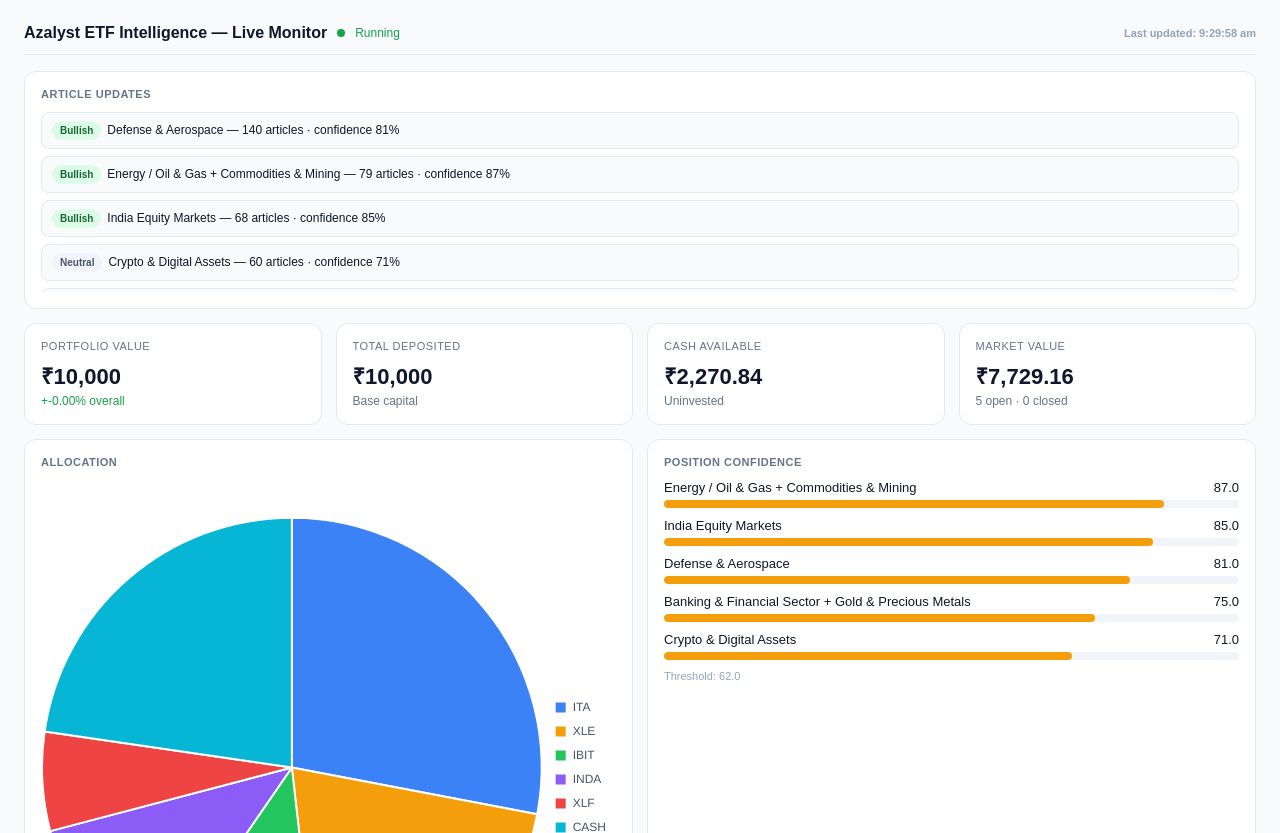
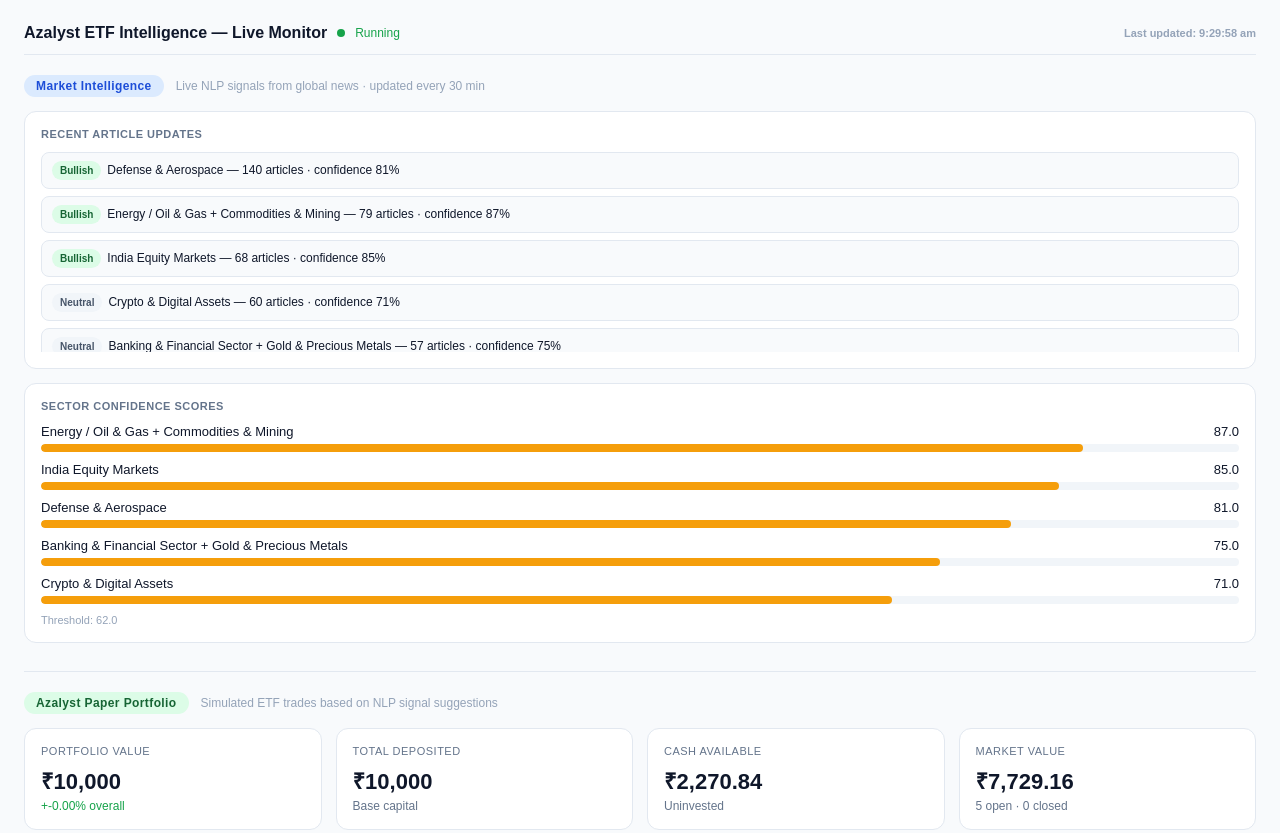
Before and after one commit to gitdhirajsv/Azalyst-ETF-Intelligence, a plain HTML site: page index.html in a window 1280 px wide. Shown: the top 833 px of the page. Drawn offline with nearby package versions, Linux system fonts and the light colour scheme.

Commit message:
Add files via upload

```diff
--- a/index.html
+++ b/index.html
@@ -11,13 +11,33 @@
 
   .header {
     font-size: 16px; font-weight: 600; color: #0f172a;
-    margin-bottom: 16px; padding-bottom: 12px;
+    margin-bottom: 20px; padding-bottom: 12px;
     border-bottom: 1px solid #e2e8f0;
     display: flex; align-items: center; gap: 10px;
   }
   .dot { width: 8px; height: 8px; background: #16a34a; border-radius: 50%; display: inline-block; }
   .running { font-size: 12px; color: #16a34a; font-weight: 400; }
   .last-updated { font-size: 11px; color: #94a3b8; margin-left: auto; }
+
+  .section-header {
+    display: flex; align-items: center; gap: 12px;
+    margin-bottom: 14px;
+  }
+  .section-badge {
+    font-size: 12px; font-weight: 700; letter-spacing: 0.4px;
+    padding: 4px 12px; border-radius: 20px;
+    background: #dbeafe; color: #1d4ed8;
+  }
+  .portfolio-badge {
+    background: #dcfce7; color: #166534;
+  }
+  .section-desc {
+    font-size: 12px; color: #94a3b8;
+  }
+  .section-divider {
+    border: none; border-top: 1px solid #e2e8f0;
+    margin: 28px 0 20px;
+  }
 
   .row { display: grid; gap: 14px; margin-bottom: 14px; }
   .r2 { grid-template-columns: 1fr 1fr; }
@@ -58,7 +78,7 @@
   .log-line.ok   { color: #16a34a; }
   .log-line.warn { color: #b45309; }
 
-  .msg-box { max-height: 180px; overflow-y: auto; }
+  .msg-box { max-height: 200px; overflow-y: auto; }
   .msg-item {
     font-size: 12px; padding: 8px 10px;
     border-radius: 8px; margin-bottom: 7px;
@@ -94,14 +114,32 @@
   <span class="last-updated" id="lastUpdated">–</span>
 </div>
 
-<!-- Article Updates — TOP so widget shows it first -->
+<!-- ── SECTION 1: MARKET INTELLIGENCE ──────────────────────────────────── -->
+<div class="section-header">
+  <span class="section-badge">Market Intelligence</span>
+  <span class="section-desc">Live NLP signals from global news · updated every 30 min</span>
+</div>
+
 <div class="card" style="margin-bottom:14px;">
-  <div class="section-title">Article Updates</div>
+  <div class="section-title">Recent Article Updates</div>
   <div class="msg-box" id="articleUpdates"></div>
 </div>
 
-<!-- Stat Cards -->
-<div class="row r4">
+<div class="card">
+  <div class="section-title">Sector Confidence Scores</div>
+  <div id="confidenceBars" style="margin-top:6px;"></div>
+  <div class="threshold-note" id="thresholdNote">Threshold: –</div>
+</div>
+
+<hr class="section-divider">
+
+<!-- ── SECTION 2: PAPER PORTFOLIO ──────────────────────────────────────── -->
+<div class="section-header">
+  <span class="section-badge portfolio-badge">Azalyst Paper Portfolio</span>
+  <span class="section-desc">Simulated ETF trades based on NLP signal suggestions</span>
+</div>
+
+<div class="row r4" style="margin-bottom:14px;">
   <div class="card">
     <div class="card-title">Portfolio Value</div>
     <div class="stat-val" id="portfolioValue">–</div>
@@ -124,26 +162,17 @@
   </div>
 </div>
 
-<!-- Charts -->
-<div class="row r2">
+<div class="row r2" style="margin-bottom:14px;">
   <div class="card">
     <div class="section-title">Allocation</div>
     <canvas id="pieChart" height="200"></canvas>
   </div>
   <div class="card">
-    <div class="section-title">Position Confidence</div>
-    <div id="confidenceBars" style="margin-top:6px;"></div>
-    <div class="threshold-note" id="thresholdNote">Threshold: –</div>
+    <div class="section-title">Unrealised P&amp;L per Position (INR)</div>
+    <canvas id="barChart" height="200"></canvas>
   </div>
 </div>
 
-<!-- P&L -->
-<div class="card" style="margin-bottom:14px;">
-  <div class="section-title">Unrealised P&amp;L per Position (INR)</div>
-  <canvas id="barChart" height="180"></canvas>
-</div>
-
-<!-- Log Tail -->
 <div class="card">
   <div class="section-title">Recent Log Tail</div>
   <div class="log-box" id="logTail"></div>
```
